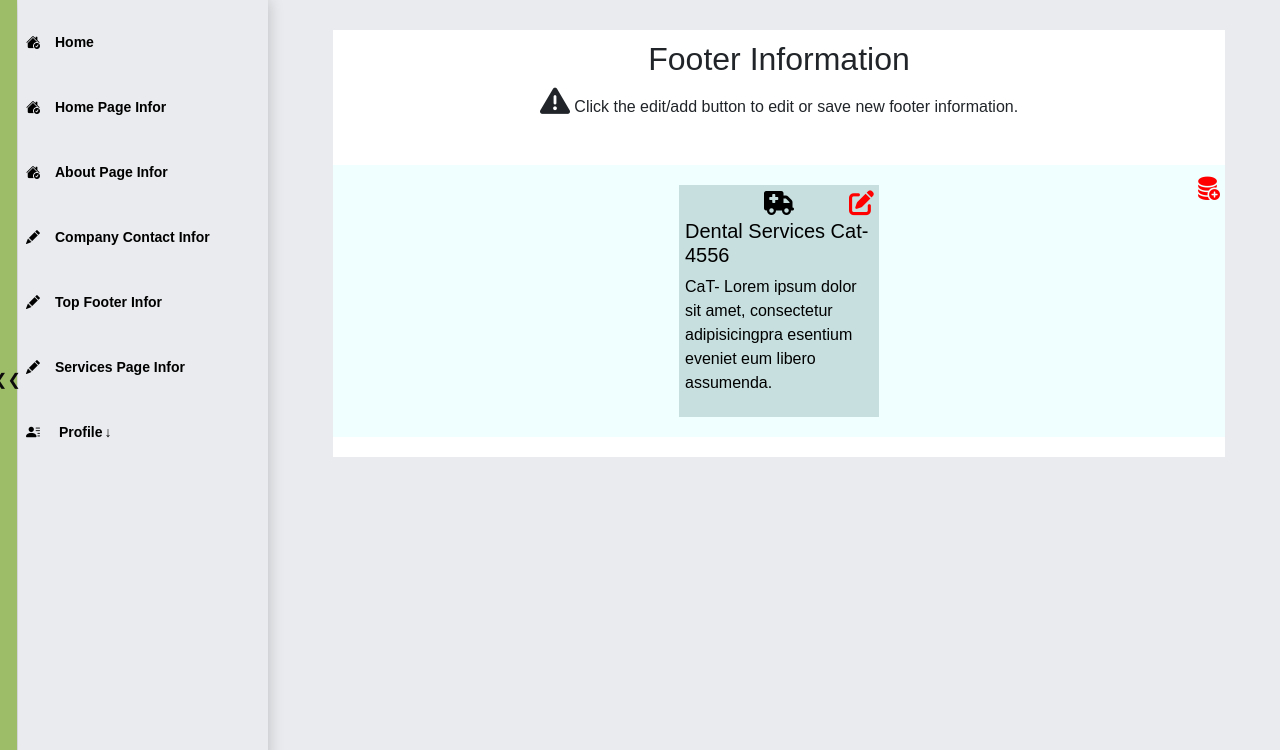
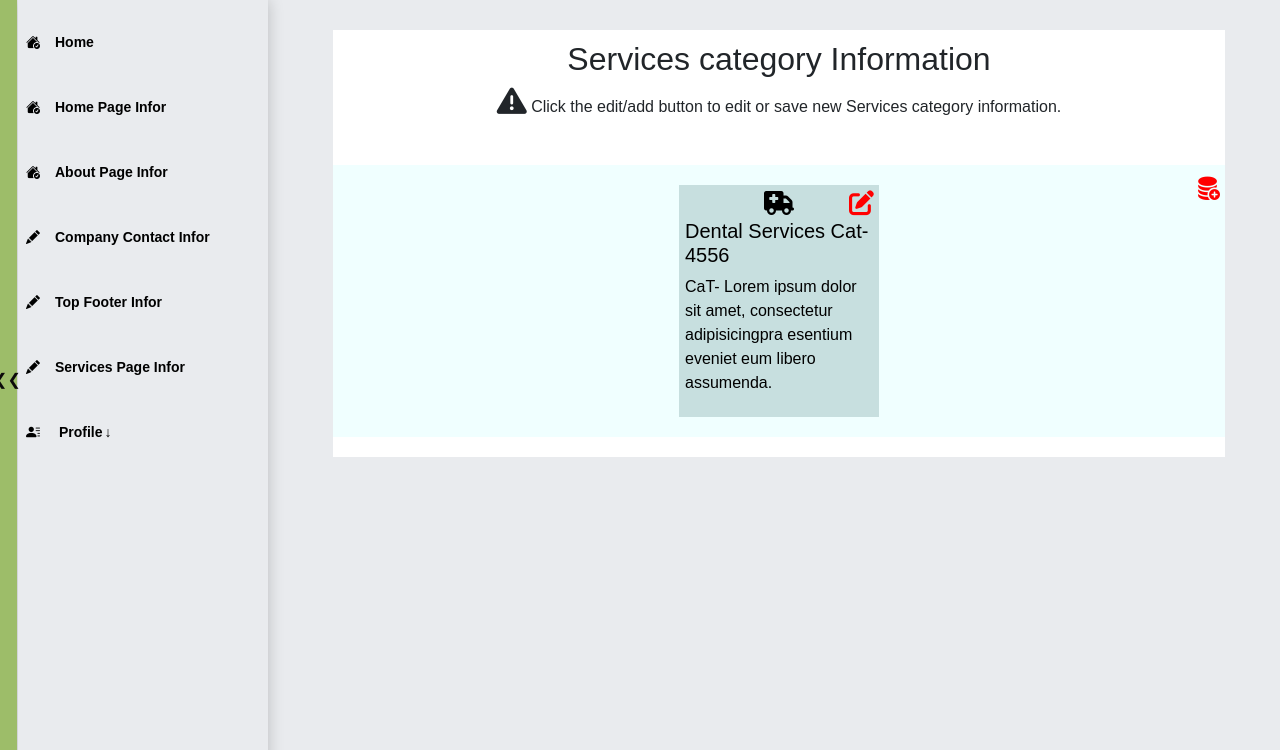
Before and after one commit to GenioustaWiz/hospital_management_system_web, a Django app: page /services/serivces-category-list/ in a window 1280 px wide. Shown: the part 50-800 px from the top of the page. Run offline with Django 3.2, Linux system fonts and the light colour scheme; data comes from the database, SQL or seed files in the repository; parts of the project's set-up code (start-up, migrations or seed data) failed here and were passed over; some libraries are stand-ins or nearby versions.

Commit message:
update new

```diff
--- a/templates/maindashboard/services/create_services.html
+++ b/templates/maindashboard/services/create_services.html
@@ -48,7 +48,7 @@
 <section class="item2 section write-A-page">
   <div class="write-a-c bg--white">
         <div id="w-a-heading">
-            <h2> Write New AboutPage List Information</h2>
+            <h2> Write New Services and Category Information</h2>
             <h6 class="warning">
                 <i class="fa fa-solid fa-triangle-exclamation"></i>
                 Click the (<i class="fa bi bi-x-lg"></i>) button to remove the added content form.
--- a/templates/maindashboard/services/services_list_view.html
+++ b/templates/maindashboard/services/services_list_view.html
@@ -32,10 +32,10 @@
 <section class="services item2 section write-A-page"> <!-- s2 -->
     <div class="write-a-c bg--white">
         <div id="w-a-heading">
-            <h2> Footer Information</h2>
+            <h2> Services category Information</h2>
             <h6 class="warning">
                 <i class="fa-solid fa-triangle-exclamation"></i>
-                Click the edit/add button to edit or save new footer information.
+                Click the edit/add button to edit or save new Services category information.
             </h6>
         </div>
         <div class="div1 edit-icon-h">
@@ -56,7 +56,7 @@
             {% endfor %}
             {% else %}
                 <div class="edit-icon-h">
-                    <p>No Footer information. Click the add button to add new</p>
+                    <p>No Services category information. Click the add button to add new</p>
                 </div>
                 {% endif %}
                 <div class="edit-icon">
```
